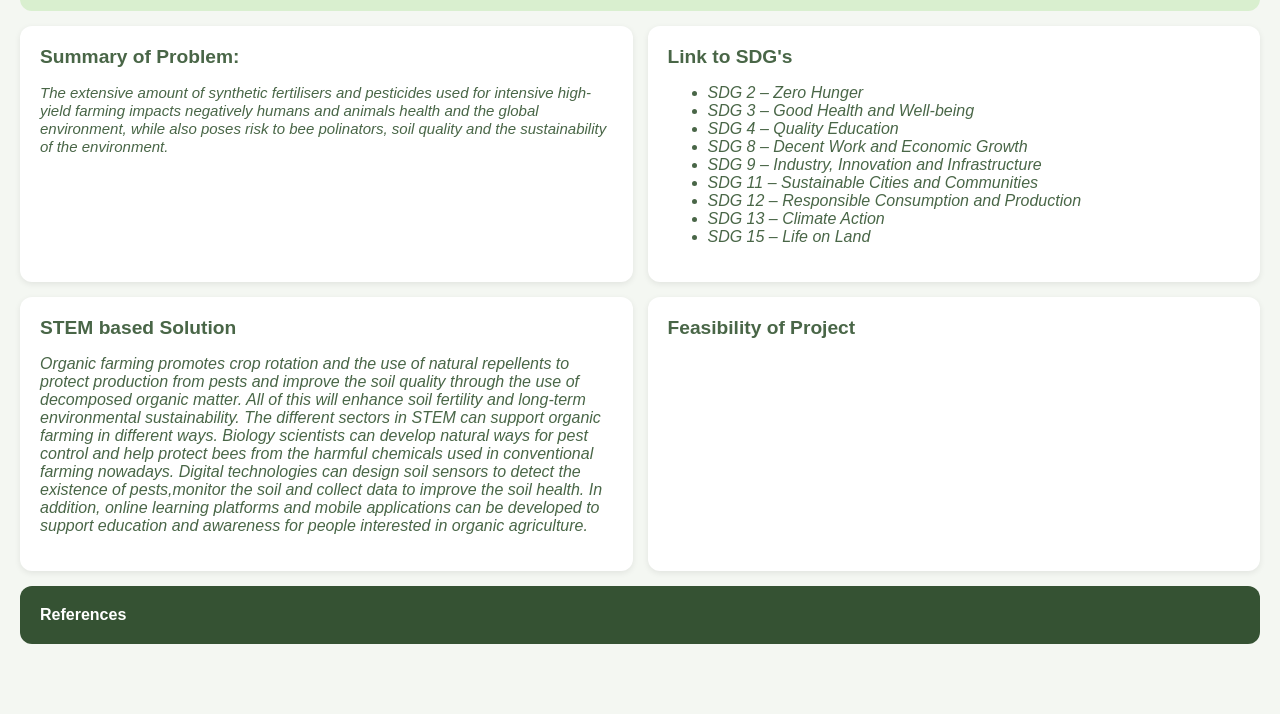
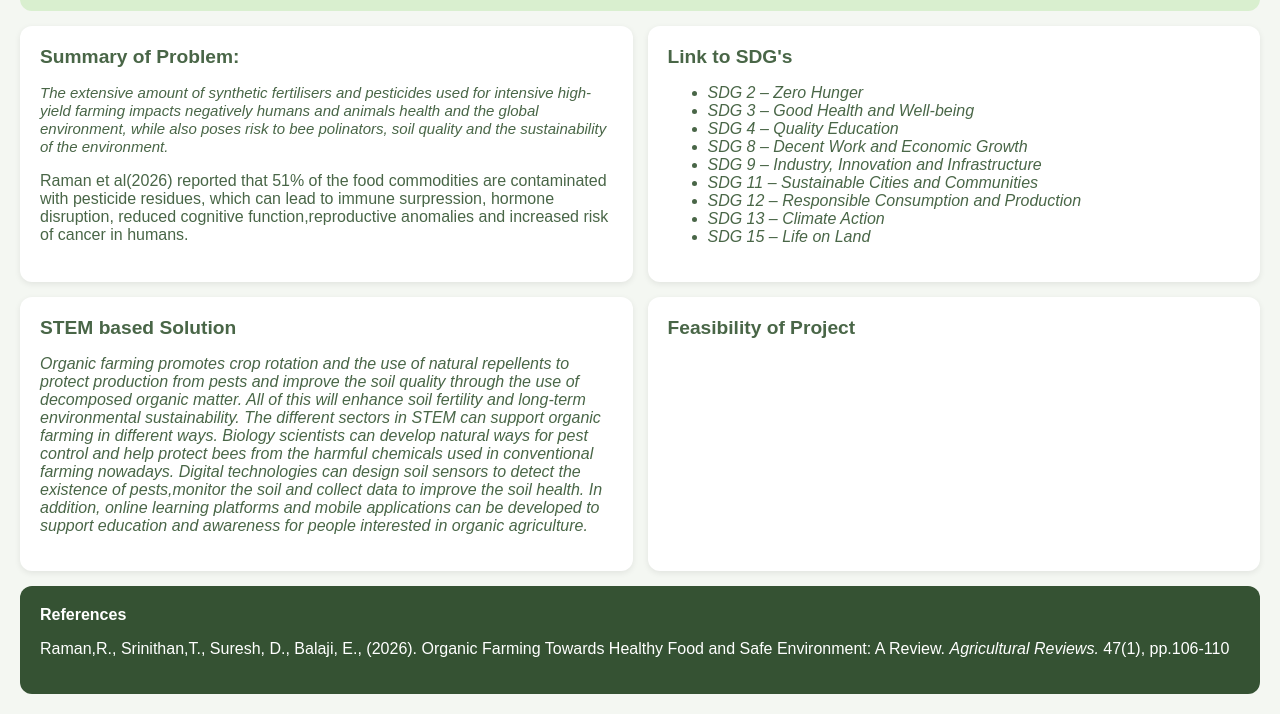
Before and after one commit to KodeIva/organic-farming-poster, a plain HTML site: page index.html in a window 1280 px wide. Shown: the part 368-1082 px from the top of the page. Before the commit the page ends 1032 px from the top, so only its background shows below. Drawn offline with Linux system fonts and the light colour scheme.

Commit message:
Update index.html

```diff
--- a/index.html
+++ b/index.html
@@ -35,6 +35,7 @@
  <div>
   <div class="top">
    <div><b>Summary of Problem:</b><p> <i style="font-size:15px">The extensive amount of synthetic fertilisers and pesticides used for intensive high-yield farming impacts negatively humans and animals health and the global environment, while also poses risk to bee polinators, soil quality and the sustainability of the environment.</i></p>
+    <p>Raman et al(2026) reported that 51% of the food commodities  are contaminated with pesticide residues, which can lead to immune surpression, hormone disruption, reduced cognitive function,reproductive anomalies and increased risk of cancer in humans.</p>
 
    </div>
    <div><b>Link to SDG's</b>
@@ -60,7 +61,9 @@
  </div>
 
  <div class="references">
-  <div><b>References</b></div>
+  <div><b>References</b>
+    <p>Raman,R., Srinithan,T., Suresh, D., Balaji, E., (2026). Organic Farming Towards Healthy Food and Safe Environment: A Review. <i>Agricultural Reviews. </i> 47(1), pp.106-110</p>
+  </div>
  </div>
 
 
```
